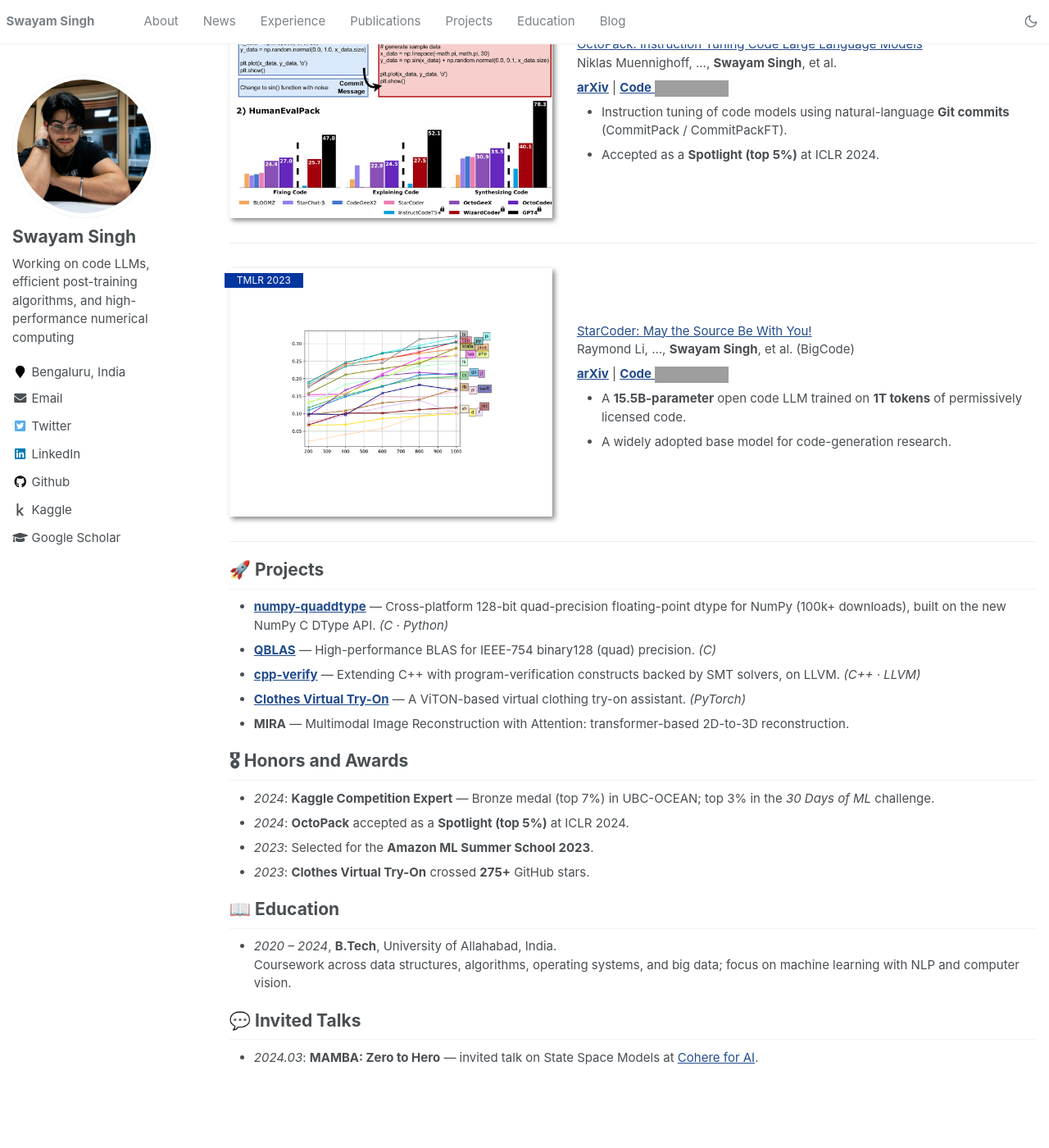
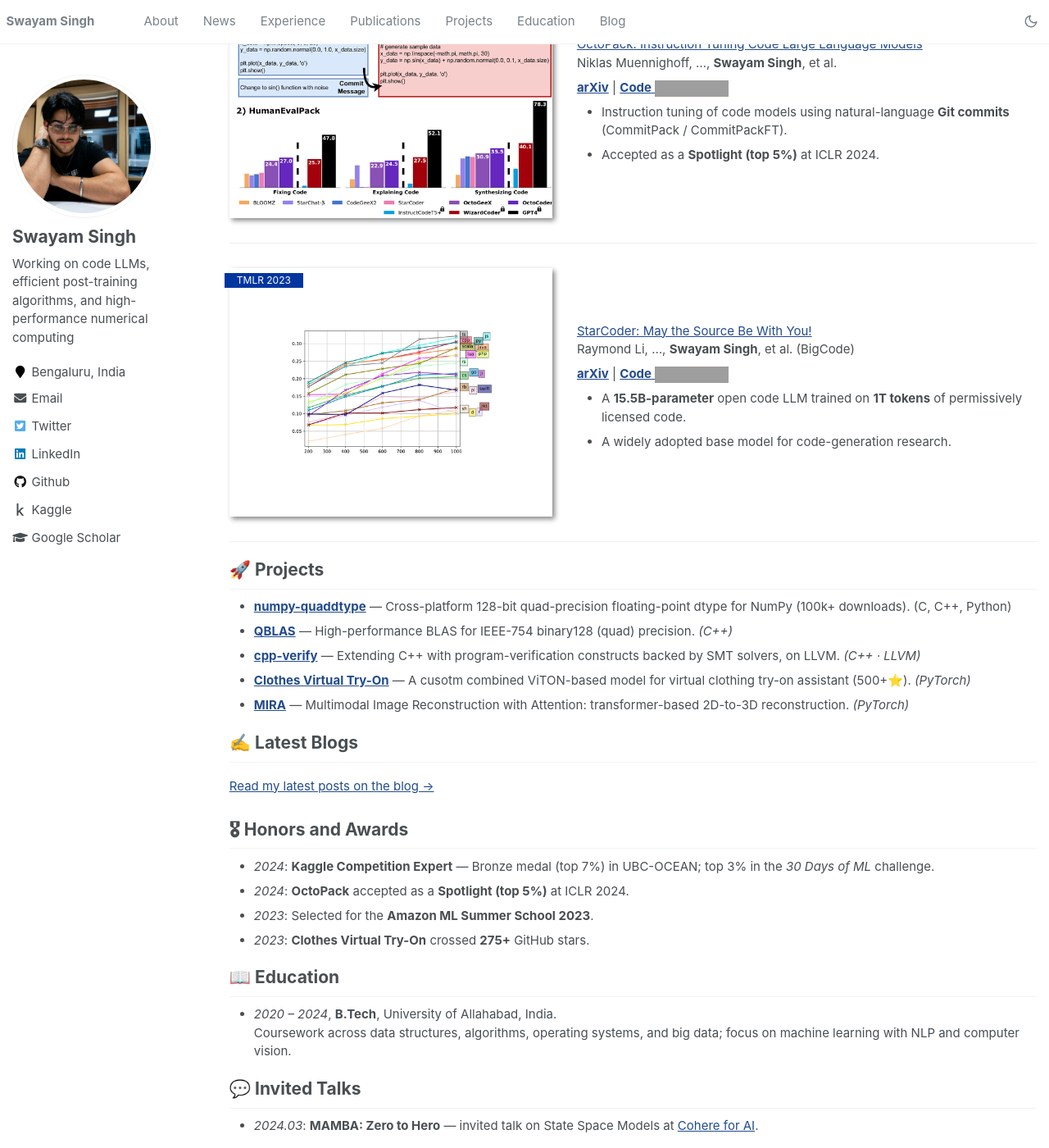
Before and after one commit to SwayamInSync/SwayamInSync.github.io, a Jekyll site: the page built from _pages/about.md, in a window 1280 px wide and 1400 px high, scrolled down 1766 px. Shown: the whole window at 82% size. Built offline with Jekyll 4.4.1, drawn with Linux system fonts in a browser that asks for light colours; before the commit the page ends 3082 px from its top, so only the background shows below that; grey boxes are pictures that could not be loaded.

Commit message:
Add 'Latest Blogs' section that pulls the newest 3 posts live
- assets/js/latest-posts.js fetches the Quarto blog homepage (same domain;
  GitHub Pages sends CORS *), parses .quarto-post items, and renders the
  newest 3 as cards (thumbnail, title, date, categories) with a graceful
  'visit blog' fallback
- New section in _pages/about.md + responsive light/dark card styles
- No changes needed to the blog repo

Co-Authored-By: Claude Opus 4.8 (1M context) <noreply@anthropic.com>

```diff
--- a/_includes/scripts.html
+++ b/_includes/scripts.html
@@ -1,5 +1,6 @@
 <script src="assets/js/main.min.js"></script>
 <script src="assets/js/dark-mode.js"></script>
+<script src="assets/js/latest-posts.js"></script>
 
 {% include analytics.html %}
 {% include fetch_google_scholar_stats.html %}
--- a/_pages/about.md
+++ b/_pages/about.md
@@ -16,25 +16,25 @@ Alongside research, I build open-source numerical-computing infrastructure. I au
 
 My interests sit where machine learning meets systems — making models more capable, and the software they run on faster and more correct. I have <strong><span id='total_cit'>—</span></strong> citations on [Google Scholar](https://scholar.google.com/citations?user=clLJfm8AAAAJ). <!-- the count fills in automatically once the Scholar crawler runs on the deployed repo -->
 
+# 🔥 News
 
-# 🔥 News
-- *2025.05*: &nbsp;🎉 **NextCoder** was accepted at **ICML 2025**. <!-- 🚧 MARKER: verify exact month -->
-- *2024.07*: &nbsp;🎉 Joined **Microsoft Research** India as a Research Fellow on the AI4Code team.
-- *2024.07*: &nbsp;📦 Released **`numpy-quaddtype`** (quad-precision for NumPy), now with 100k+ downloads.
-- *2024.06*: &nbsp;🏅 Reached **Kaggle Competition Expert**.
-- *2023.10*: &nbsp;🎉 **OctoPack** accepted as a **Spotlight (top 5%)** at ICLR 2024. <!-- 🚧 MARKER: verify month -->
+- _2025.05_: &nbsp;🎉 **NextCoder** was accepted at **ICML 2025**. <!-- 🚧 MARKER: verify exact month -->
+- _2024.07_: &nbsp;🎉 Joined **Microsoft Research** India as a Research Fellow on the AI4Code team.
+- _2024.07_: &nbsp;📦 Released **`numpy-quaddtype`** (quad-precision for NumPy), now with 100k+ downloads.
+- _2024.06_: &nbsp;🏅 Reached **Kaggle Competition Expert**.
+- _2023.10_: &nbsp;🎉 **OctoPack** accepted as a **Spotlight (top 5%)** at ICLR 2024. <!-- 🚧 MARKER: verify month -->
 <!-- 🚧 MARKER: add your latest news items here -->
 
 # 💼 Experience
 
-- **Research Fellow**, [Microsoft Research](https://www.microsoft.com/en-us/research/lab/microsoft-research-india/) India · *Jul 2024 – Present*<br>Training and adapting LLMs for code generation, editing, and reasoning; multi-GPU distributed training and RL fine-tuning. Lead author of [NextCoder](https://www.microsoft.com/en-us/research/publication/nextcoder-robust-adaptation-of-code-lms-to-diverse-code-edits/) (ICML 2025).
-- **Open Source Engineer (NumPy)**, [Quansight Labs](https://labs.quansight.org/) · *Jul 2024 – Present*<br>Author and maintainer of [`numpy-quaddtype`](https://github.com/SwayamInSync/numpy-quaddtype), a cross-platform 128-bit quad-precision dtype (100k+ downloads) built on NumPy's new C DType API.
-- **Open Source Research Engineer**, [BigCode](https://www.bigcode-project.org/) · *Feb 2023 – 2024* <!-- 🚧 MARKER: confirm end date -->
-<br>Contributed to [StarCoder](https://arxiv.org/abs/2305.06161) (15.5B parameters, 1T tokens) and [OctoPack](https://arxiv.org/abs/2308.07124) for instruction tuning of code models.
-- **Machine Learning Engineer Intern**, dataX.ai (CrowdANALYTX) · *May 2022 – Nov 2022*<br>Deep-learning models for vision and language; built an ONNX conversion API and custom CUDA kernels for a 2× segmentation speedup.
-- **Data Science Intern**, Scaler (InterviewBit) · *2022* <!-- 🚧 MARKER: confirm dates -->
-<br>Built predictive models and data-preprocessing automation, improving user engagement by ~25%.
-- **Applied ML Instructor**, Bili Consultancy · *Jan 2022 – Apr 2022*<br>Mentored undergraduate students in applied machine learning.
+- **Research Fellow**, [Microsoft Research](https://www.microsoft.com/en-us/research/lab/microsoft-research-india/) India · _Jul 2024 – Present_<br>Training and adapting LLMs for code generation, editing, and reasoning; multi-GPU distributed training and RL fine-tuning. Lead author of [NextCoder](https://www.microsoft.com/en-us/research/publication/nextcoder-robust-adaptation-of-code-lms-to-diverse-code-edits/) (ICML 2025).
+- **Open Source Engineer (NumPy)**, [Quansight Labs](https://labs.quansight.org/) · _Jul 2024 – Present_<br>Author and maintainer of [`numpy-quaddtype`](https://github.com/SwayamInSync/numpy-quaddtype), a cross-platform 128-bit quad-precision dtype (100k+ downloads) built on NumPy's new C DType API.
+- **Open Source Research Engineer**, [BigCode](https://www.bigcode-project.org/) · _Feb 2023 – 2024_ <!-- 🚧 MARKER: confirm end date -->
+  <br>Contributed to [StarCoder](https://arxiv.org/abs/2305.06161) (15.5B parameters, 1T tokens) and [OctoPack](https://arxiv.org/abs/2308.07124) for instruction tuning of code models.
+- **Machine Learning Engineer Intern**, dataX.ai (CrowdANALYTX) · _May 2022 – Nov 2022_<br>Deep-learning models for vision and language; built an ONNX conversion API and custom CUDA kernels for a 2× segmentation speedup.
+- **Data Science Intern**, Scaler (InterviewBit) · _2022_ <!-- 🚧 MARKER: confirm dates -->
+  <br>Built predictive models and data-preprocessing automation, improving user engagement by ~25%.
+- **Applied ML Instructor**, Bili Consultancy · _Jan 2022 – Apr 2022_<br>Mentored undergraduate students in applied machine learning.
 
 # 📝 Publications
 
@@ -91,21 +91,30 @@ Raymond Li, …, **Swayam Singh**, et al. (BigCode)
 
 # 🚀 Projects
 
-- [**numpy-quaddtype**](https://github.com/SwayamInSync/numpy-quaddtype) — Cross-platform 128-bit quad-precision floating-point dtype for NumPy (100k+ downloads), built on the new NumPy C DType API. *(C · Python)*
-- [**QBLAS**](https://github.com/SwayamInSync/QBLAS) — High-performance BLAS for IEEE-754 binary128 (quad) precision. *(C)*
-- [**cpp-verify**](https://github.com/SwayamInSync/cpp-verify) — Extending C++ with program-verification constructs backed by SMT solvers, on LLVM. *(C++ · LLVM)*
-- [**Clothes Virtual Try-On**](https://github.com/SwayamInSync/clothes-virtual-try-on) — A ViTON-based virtual clothing try-on assistant. *(PyTorch)*
-- **MIRA** — Multimodal Image Reconstruction with Attention: transformer-based 2D-to-3D reconstruction. <!-- 🚧 MARKER: add repo/demo link -->
+- [**numpy-quaddtype**](https://github.com/SwayamInSync/numpy-quaddtype) — Cross-platform 128-bit quad-precision floating-point dtype for NumPy (100k+ downloads). (C, C++, Python)
+- [**QBLAS**](https://github.com/SwayamInSync/QBLAS) — High-performance BLAS for IEEE-754 binary128 (quad) precision. _(C++)_
+- [**cpp-verify**](https://github.com/SwayamInSync/cpp-verify) — Extending C++ with program-verification constructs backed by SMT solvers, on LLVM. _(C++ · LLVM)_
+- [**Clothes Virtual Try-On**](https://github.com/SwayamInSync/clothes-virtual-try-on) — A cusotm combined ViTON-based model for virtual clothing try-on assistant (500+⭐️). _(PyTorch)_
+- [**MIRA**](https://github.com/swayamInSync/mira) — Multimodal Image Reconstruction with Attention: transformer-based 2D-to-3D reconstruction. _(PyTorch)_
+
+# ✍️ Latest Blogs
+
+<div id="latest-posts" class="blog-list">
+  <p class="blog-loading">Loading latest posts… <a href="https://swayaminsync.github.io/swayam-script/" target="_blank" rel="noopener">Visit the blog →</a></p>
+</div>
 
 # 🎖 Honors and Awards
-- *2024*: **Kaggle Competition Expert** — Bronze medal (top 7%) in UBC-OCEAN; top 3% in the *30 Days of ML* challenge.
-- *2024*: **OctoPack** accepted as a **Spotlight (top 5%)** at ICLR 2024.
-- *2023*: Selected for the **Amazon ML Summer School 2023**.
-- *2023*: **Clothes Virtual Try-On** crossed **275+** GitHub stars.
+
+- _2024_: **Kaggle Competition Expert** — Bronze medal (top 7%) in UBC-OCEAN; top 3% in the _30 Days of ML_ challenge.
+- _2024_: **OctoPack** accepted as a **Spotlight (top 5%)** at ICLR 2024.
+- _2023_: Selected for the **Amazon ML Summer School 2023**.
+- _2023_: **Clothes Virtual Try-On** crossed **275+** GitHub stars.
 
 # 📖 Education
-- *2020 – 2024*, **B.Tech**, University of Allahabad, India.<br>Coursework across data structures, algorithms, operating systems, and big data; focus on machine learning with NLP and computer vision.
+
+- _2020 – 2024_, **B.Tech**, University of Allahabad, India.<br>Coursework across data structures, algorithms, operating systems, and big data; focus on machine learning with NLP and computer vision.
 
 # 💬 Invited Talks
-- *2024.03*: **MAMBA: Zero to Hero** — invited talk on State Space Models at [Cohere for AI](https://cohere.com/research).
+
+- _2024.03_: **MAMBA: Zero to Hero** — invited talk on State Space Models at [Cohere for AI](https://cohere.com/research).
 <!-- 🚧 MARKER: add more talks here -->
--- a/_sass/_dark.scss
+++ b/_sass/_dark.scss
@@ -108,3 +108,74 @@ $dk-heading: #e8eaed;
   .page__footer a { color: $dk-muted; }
   .page__footer .fas, .page__footer .fab, .page__footer .far, .page__footer .fal { color: $dk-muted; }
 }
+
+/* ==========================================================================
+   LATEST BLOGS (cards pulled live from the Quarto blog)
+   ========================================================================== */
+.blog-list {
+  display: grid;
+  grid-template-columns: 1fr;
+  gap: 1.1em;
+  margin: 1.2em 0 0.5em;
+
+  @include breakpoint($medium) {
+    grid-template-columns: repeat(3, 1fr);
+  }
+}
+
+.blog-card {
+  display: flex;
+  flex-direction: column;
+  border: 1px solid $border-color;
+  border-radius: $border-radius;
+  overflow: hidden;
+  background: #fff;
+  color: inherit !important;
+  text-decoration: none !important;
+  -webkit-transition: $global-transition;
+  transition: $global-transition;
+
+  &:hover {
+    box-shadow: 0 6px 18px rgba(#000, 0.12);
+    -webkit-transform: translateY(-2px);
+            transform: translateY(-2px);
+  }
+
+  &__thumb {
+    width: 100%;
+    aspect-ratio: 16 / 9;
+    background: $lighter-gray;
+    overflow: hidden;
+
+    img { width: 100%; height: 100%; object-fit: cover; display: block; }
+  }
+
+  &__body { padding: 0.7em 0.85em 0.85em; }
+
+  &__title {
+    font-weight: 700;
+    font-size: $type-size-6;
+    line-height: 1.3;
+    margin-bottom: 0.35em;
+    color: $text-color;
+  }
+
+  &__meta {
+    font-size: $type-size-7;
+    color: mix(#fff, $gray, 10%);
+  }
+}
+
+.blog-loading {
+  font-size: $type-size-6;
+  color: $gray;
+}
+
+[data-theme="dark"] {
+  .blog-card { background: $dk-surface; border-color: $dk-border; }
+  .blog-card:hover { box-shadow: 0 6px 18px rgba(#000, 0.55); }
+  .blog-card__thumb { background: #0c0d11; }
+  .blog-card__title { color: $dk-heading; }
+  .blog-card__meta { color: $dk-muted; }
+  .blog-loading { color: $dk-muted; }
+}
--- /dev/null
+++ b/assets/js/latest-posts.js
@@ -0,0 +1,71 @@
+// "Latest Blogs" — pull the newest 3 posts from the Quarto blog at
+// swayaminsync.github.io/swayam-script and render them as cards.
+// Same-domain in production; works locally too because GitHub Pages serves the
+// blog with `Access-Control-Allow-Origin: *`. Degrades to a "visit blog" link.
+(function () {
+  var BLOG = "https://swayaminsync.github.io/swayam-script/";
+  var container = document.getElementById("latest-posts");
+  if (!container) return;
+
+  function esc(s) {
+    return String(s).replace(/[&<>"']/g, function (c) {
+      return { "&": "&amp;", "<": "&lt;", ">": "&gt;", '"': "&quot;", "'": "&#39;" }[c];
+    });
+  }
+
+  function abs(url) {
+    try { return new URL(url, BLOG).href; } catch (e) { return BLOG; }
+  }
+
+  fetch(BLOG, { credentials: "omit" })
+    .then(function (r) { if (!r.ok) throw new Error(r.status); return r.text(); })
+    .then(function (html) {
+      var doc = new DOMParser().parseFromString(html, "text/html");
+      var posts = Array.prototype.slice.call(doc.querySelectorAll(".quarto-post"));
+      if (!posts.length) throw new Error("no posts found");
+
+      posts.sort(function (a, b) {
+        return (+b.getAttribute("data-listing-date-sort") || 0) -
+               (+a.getAttribute("data-listing-date-sort") || 0);
+      });
+
+      var frag = document.createDocumentFragment();
+      posts.slice(0, 3).forEach(function (p) {
+        var titleEl = p.querySelector(".listing-title a") || p.querySelector(".listing-title");
+        var title = titleEl ? titleEl.textContent.trim() : "Untitled";
+        var linkEl = p.querySelector(".listing-title a[href]") || p.querySelector("a[href]");
+        var href = linkEl ? abs(linkEl.getAttribute("href")) : BLOG;
+        var dateEl = p.querySelector(".listing-date");
+        var date = dateEl ? dateEl.textContent.trim() : "";
+        var imgEl = p.querySelector(".thumbnail img, img.thumbnail-image");
+        var img = imgEl ? abs(imgEl.getAttribute("src")) : "";
+        var cats = Array.prototype.map.call(
+          p.querySelectorAll(".listing-category"),
+          function (c) { return c.textContent.trim(); }
+        ).slice(0, 3);
+
+        var card = document.createElement("a");
+        card.className = "blog-card";
+        card.href = href;
+        card.target = "_blank";
+        card.rel = "noopener";
+        card.innerHTML =
+          (img ? '<div class="blog-card__thumb"><img loading="lazy" src="' + esc(img) + '" alt=""></div>' : "") +
+          '<div class="blog-card__body">' +
+            '<div class="blog-card__title">' + esc(title) + "</div>" +
+            '<div class="blog-card__meta">' + esc(date) +
+              (cats.length ? ' &middot; ' + esc(cats.join(", ")) : "") +
+            "</div>" +
+          "</div>";
+        frag.appendChild(card);
+      });
+
+      container.innerHTML = "";
+      container.appendChild(frag);
+    })
+    .catch(function () {
+      container.innerHTML =
+        '<p class="blog-loading"><a href="' + BLOG + '" target="_blank" rel="noopener">' +
+        "Read my latest posts on the blog &rarr;</a></p>";
+    });
+})();
```
Also changed, not shown: 1 other file.
